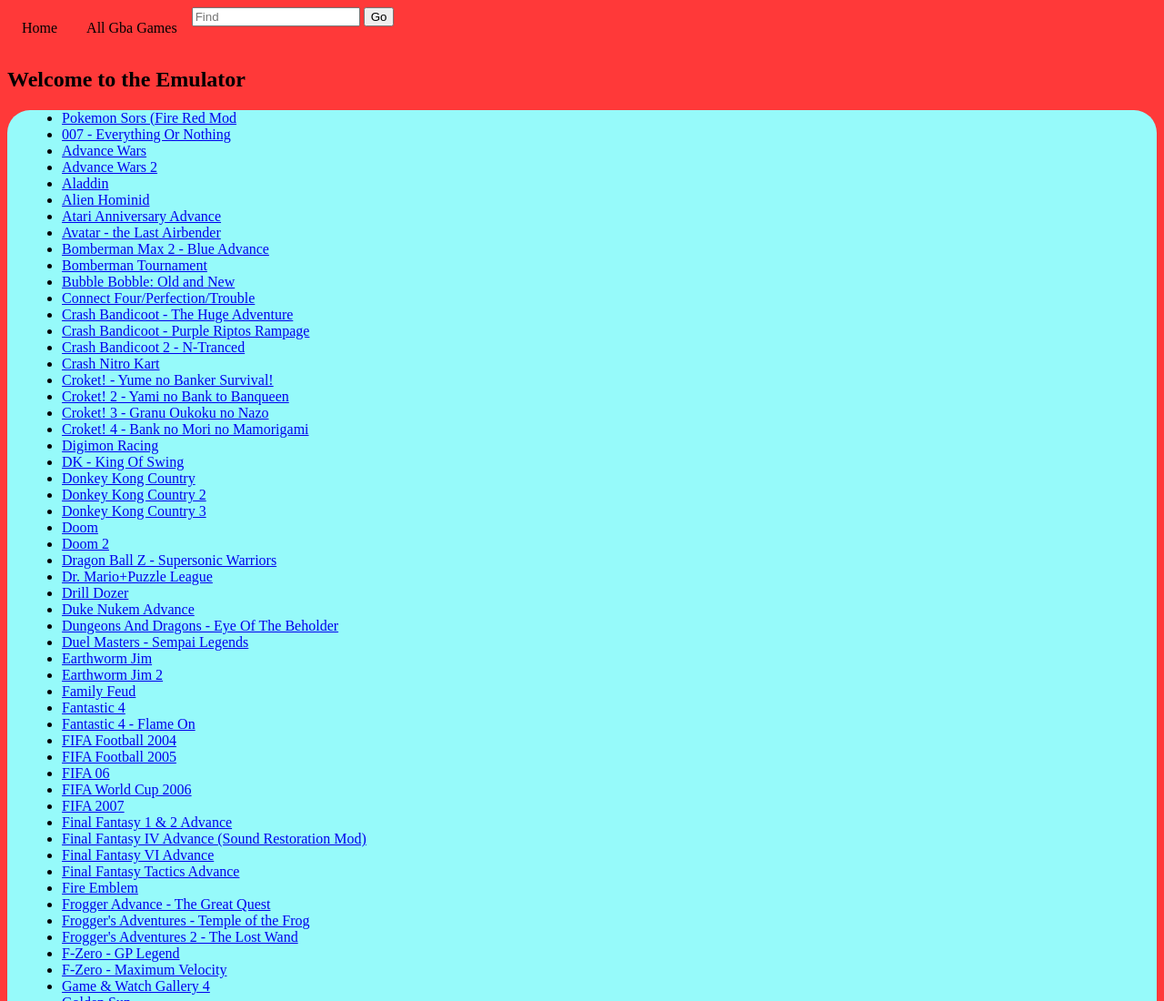
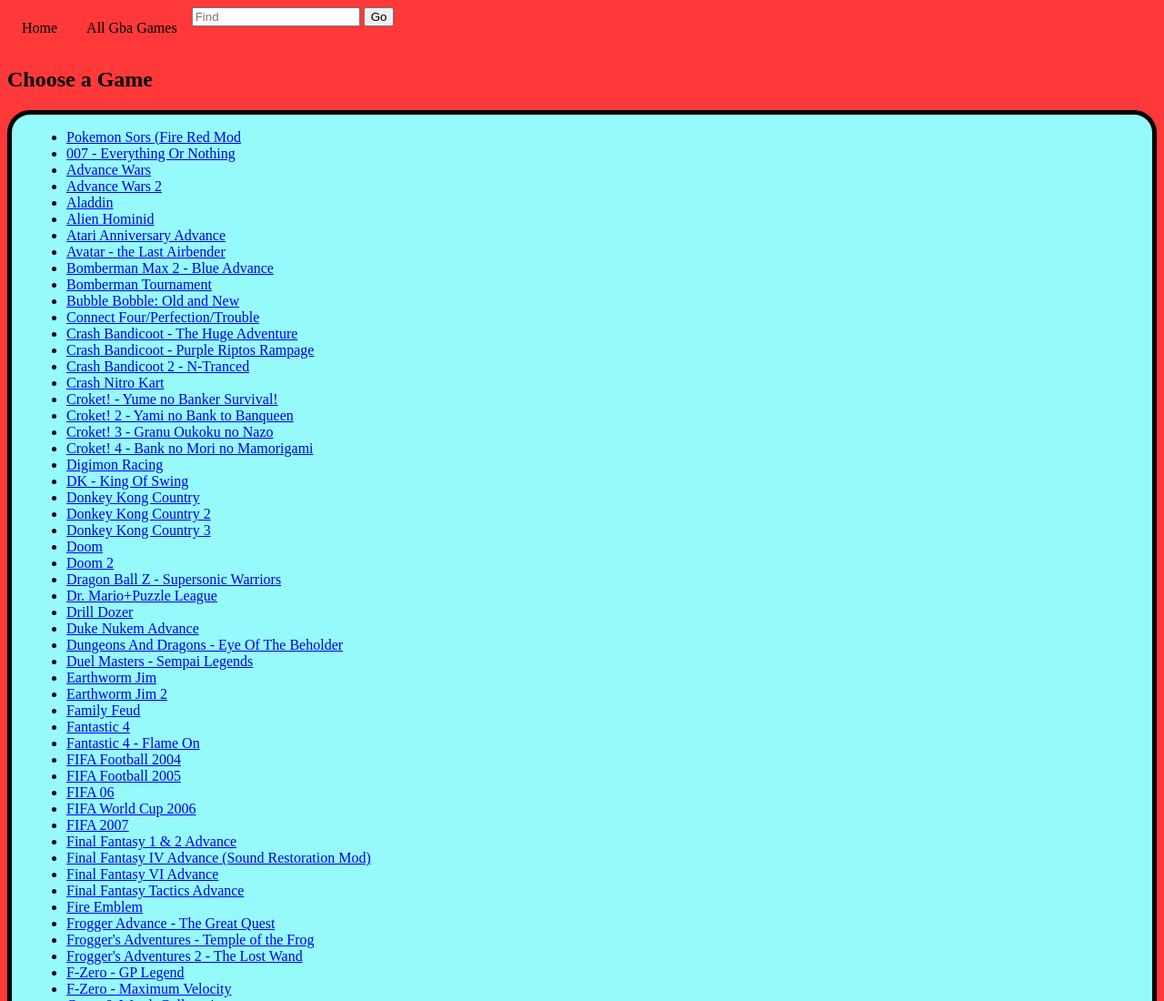
Before and after one commit to DaGecko00/................................................................................................., a plain HTML site: page allgba.html in a window 1280 px wide. Shown: the top 1100 px of the page at 91% size. Drawn offline with Linux system fonts and the light colour scheme.

Commit message:
Update allgba.html

```diff
--- a/allgba.html
+++ b/allgba.html
@@ -19,12 +19,12 @@
             <input placeholder="Find" type="text" id="search">
             <input type="button" value="Go" onclick="search(document.getElementById('search').value)">
               </ul>
-              <h2>Welcome to the Emulator</h2>
+              <h2>Choose a Game</h2>
           </header>
 
         </body>
 
-        <main style="border:0px black solid; border-radius:25px; background:rgb(150, 250, 250);padding-left:20px;">
+        <main style="border:5px black solid; border-radius:25px; background:rgb(150, 250, 250);padding-left:20px;">
           <ul>
             <li><a href="./launcher.html#pksors">Pokemon Sors (Fire Red Mod</a></li>
             <li><a href="./launcher.html#007">007 - Everything Or Nothing</a></li>
```
